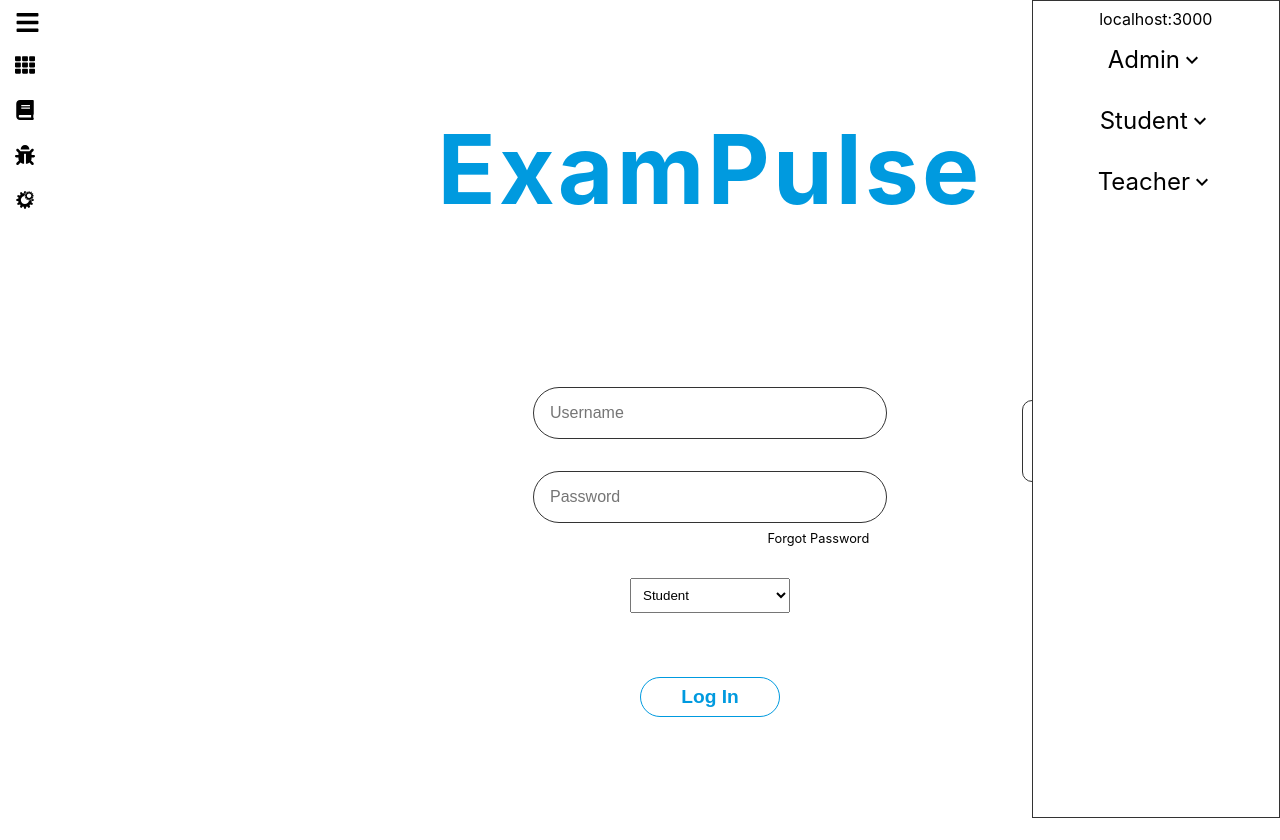
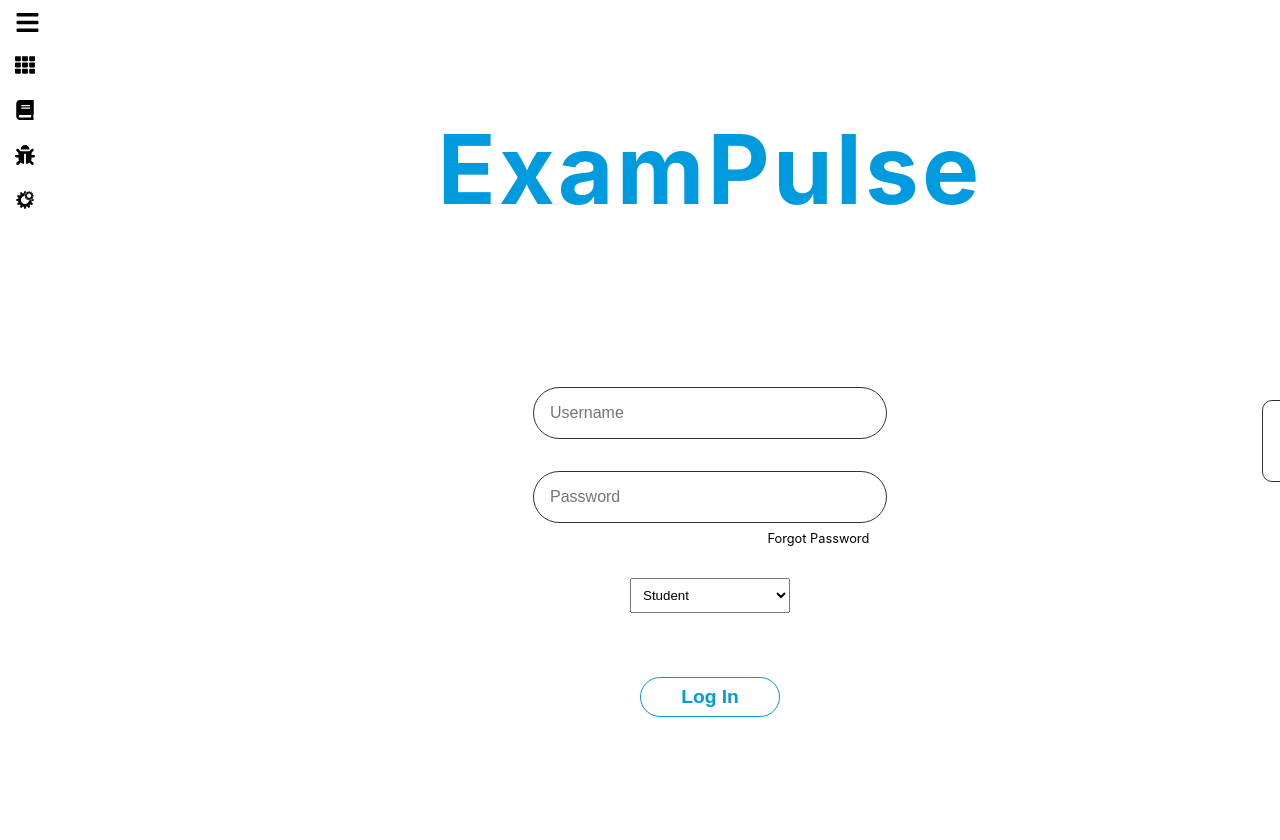
Before and after one commit to GnawedLeaves/fyp-secure-online-exam, a React (Create React App) app: page / in a window 1280 px wide. Shown: the top 840 px of the page. Built offline with nearby package versions, Linux system fonts and the light colour scheme.

Commit message:
changed the default state of the navbar to false instead of true

```diff
--- a/src/components/Navbar/TempNavbar/TempNavbar.js
+++ b/src/components/Navbar/TempNavbar/TempNavbar.js
@@ -15,7 +15,7 @@ import { MdOutlineKeyboardArrowDown } from "react-icons/md";
 import { adminRoutes, studentRoutes, teacherRoutes } from "../../../App";
 
 const TempNavbar = () => {
-  const [navbarOpen, setNavbarOpen] = useState(true);
+  const [navbarOpen, setNavbarOpen] = useState(false);
   const [adminOpen, setAdminOpen] = useState(false);
   const [studentOpen, setStudentOpen] = useState(false);
   const [teacherOpen, setTeacherOpen] = useState(false);
```
